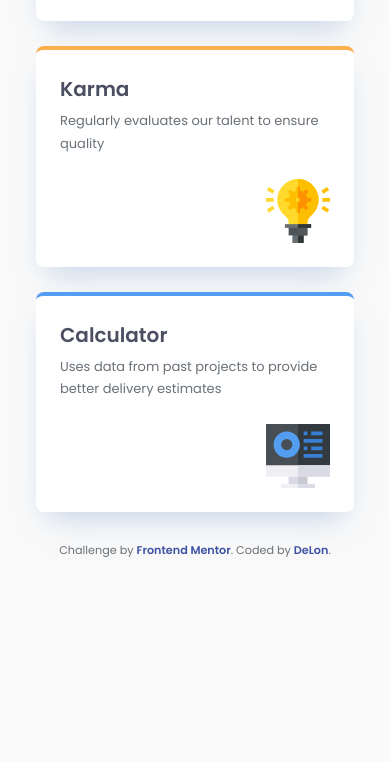
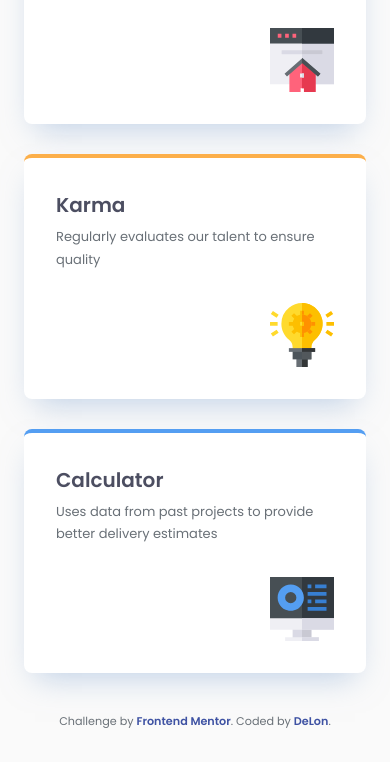
Before and after one commit to DeLon-w/four-card-feature-section, a plain HTML site: page index.html in a window 390 px wide. Shown: the part 661-1423 px from the top of the page. Before the commit the page ends 1240 px from the top, so only its background shows below. Drawn offline with Linux system fonts and the light colour scheme.

Commit message:
refactor: optimize grid layout and body padding

```diff
--- a/css/style.css
+++ b/css/style.css
@@ -26,13 +26,12 @@ body {
     font-weight: 400;
     color: var(--gray-400);
     background-color: var(--gray-100);
-
     min-height: 100vh;
     display: flex;
     flex-direction: column;
     justify-content: space-between;
     align-items: center;
-    padding: clamp(1.875rem, 5vw, 5rem) clamp(1rem, 3vw, 2rem) clamp(1.25rem, 3vw, 2rem);
+    padding: 5rem 1.5rem 2rem;
 }
 
 ul {
@@ -45,14 +44,15 @@ img {
 }
 
 .features {
-    width: min(100% - 2.5rem, 69.375rem);
+    width: 100%;
+    max-width: 69.375rem;
     margin-inline: auto;
 }
 
 .features__header {
     text-align: center;
     max-width: 33.75rem;
-    margin: 0 auto clamp(2.5rem, 5vw, 4.6875rem);
+    margin: 0 auto clamp(2.5rem, 5vw, 4.0625rem);
 }
 
 .features__title {
@@ -81,12 +81,12 @@ img {
 .features__grid {
     display: grid;
     grid-template-columns: 1fr;
-    gap: clamp(1.5625rem, 2.5vw, 1.875rem);
+    gap: 1.875rem;
 }
 
 .card {
     background-color: var(--white);
-    padding: clamp(1.5rem, 2.5vw, 2rem);
+    padding: 2rem;
     border-radius: 0.5rem;
     box-shadow: 0 0.9375rem 1.875rem -0.6875rem rgba(131, 166, 210, 0.5);
     border-top: 0.25rem solid transparent;
@@ -105,7 +105,7 @@ img {
 .card__text {
     font-size: 0.8125rem;
     line-height: 1.7;
-    margin-bottom: clamp(1.5rem, 3vw, 2rem);
+    margin-bottom: 2rem;
 }
 
 .card__icon {
@@ -129,6 +129,7 @@ img {
         grid-template-columns: repeat(3, 1fr);
         grid-template-rows: repeat(2, 1fr);
         align-items: center;
+        gap: 1.875rem;
     }
 
     .features__item:nth-child(1) {
@@ -155,7 +156,7 @@ img {
 .attribution {
     font-size: 0.7rem;
     text-align: center;
-    margin-top: clamp(1.875rem, 4vw, 2.5rem);
+    margin-top: 2.5rem;
 }
 
 .attribution a {
```
